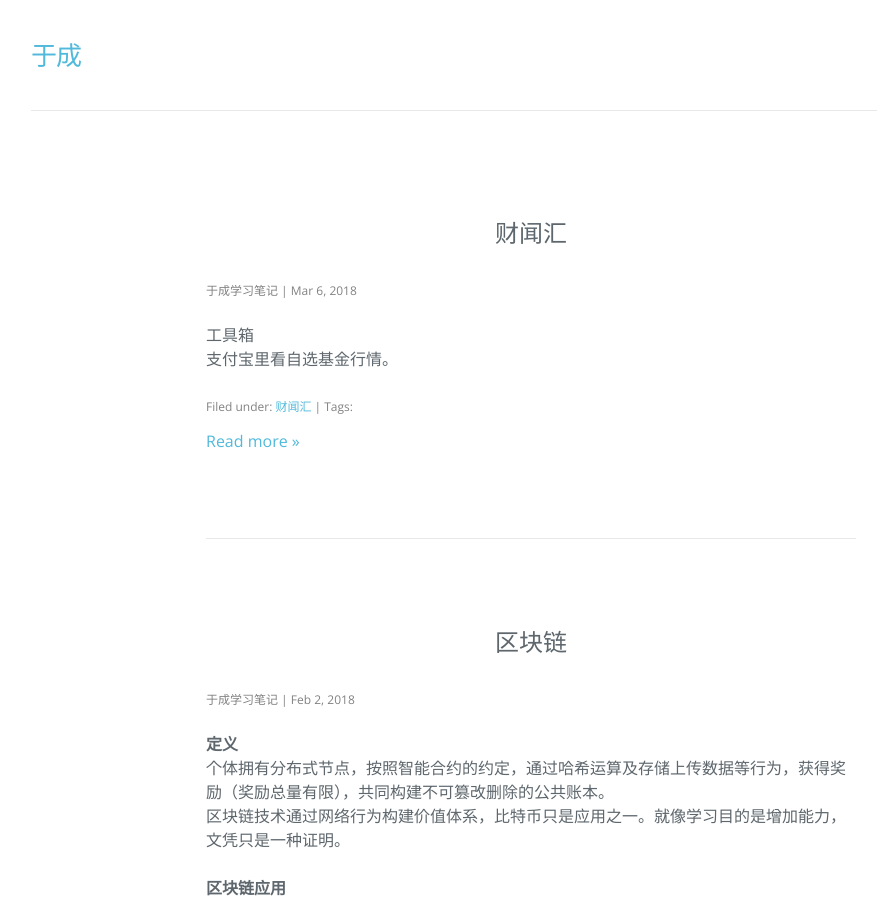
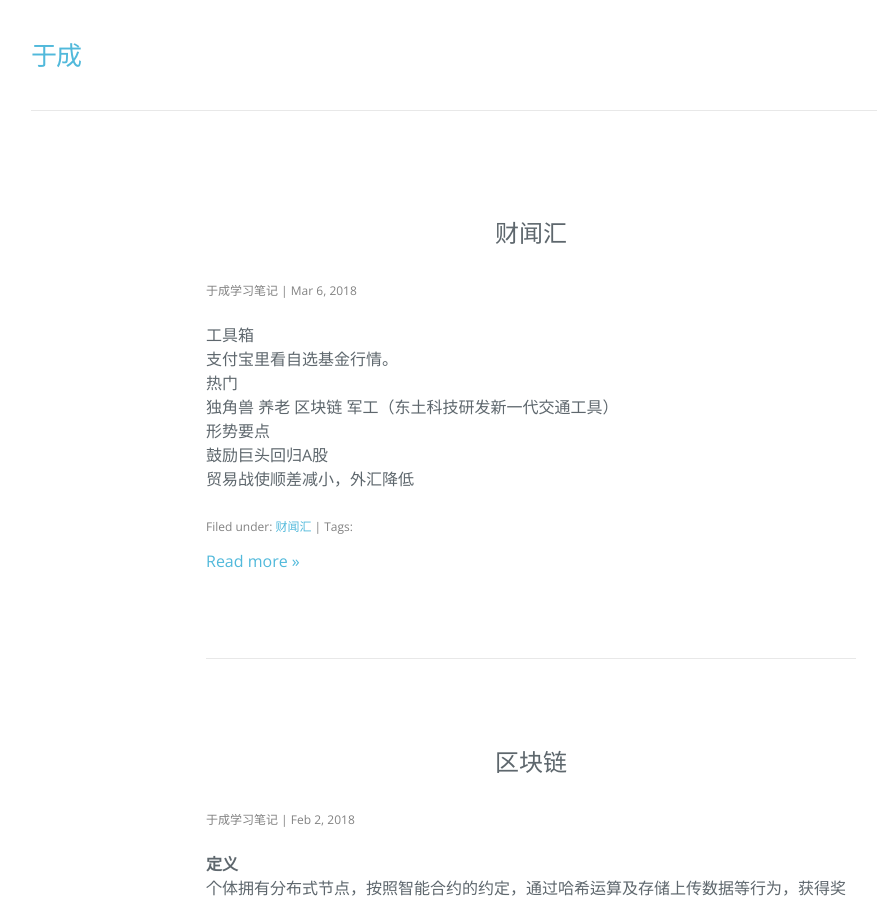
Before and after one commit to hebbank/jekyll, a Jekyll site: the page built from index.html, in a window 1280 px wide and 900 px high. Shown: the whole window, without its empty margins (109-986 px from the left). Built offline with Jekyll 4.4.1, drawn with Linux system fonts in a browser that asks for light colours; nearby versions of some CDN libraries; the list of posts is cut into pages by our own code.

Commit message:
Update 财闻汇

```diff
--- a/_posts/2018-03-06-cwh.md
+++ b/_posts/2018-03-06-cwh.md
@@ -2,6 +2,12 @@
 title: 财闻汇
 layout: post
 categories: 财闻汇
+tags: ''
 ---
 工具箱
 支付宝里看自选基金行情。
+热门
+独角兽 养老  区块链  军工（东土科技研发新一代交通工具）
+形势要点
+鼓励巨头回归A股
+贸易战使顺差减小，外汇降低
```
